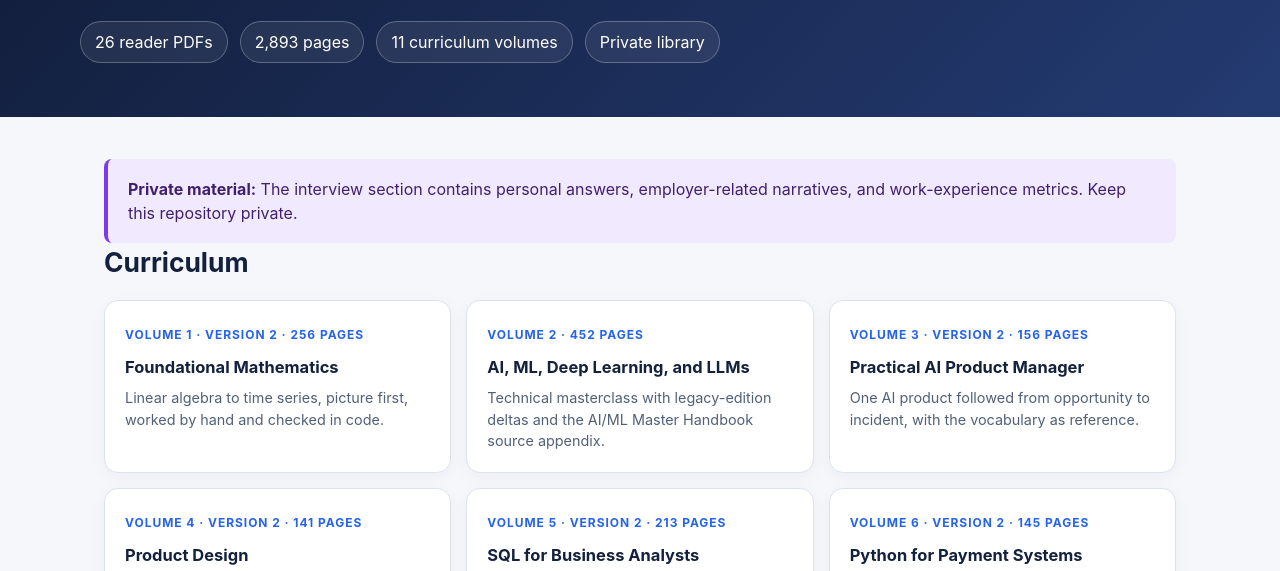
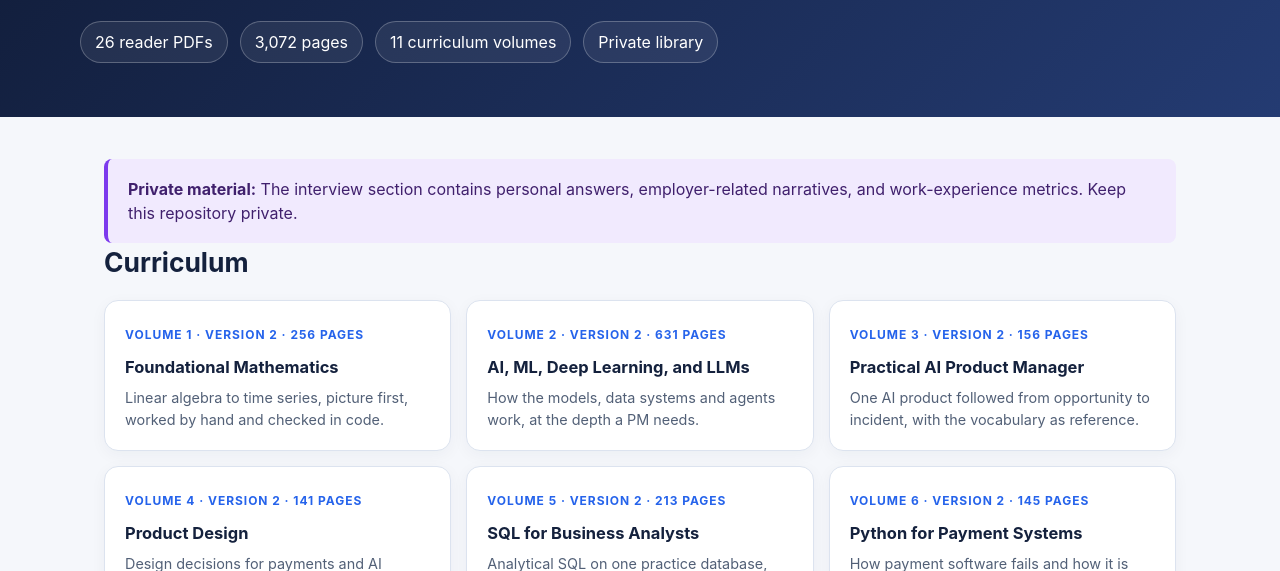
Before and after one commit to PrabPM/pm-ai-master-library, a plain HTML site: page index.html in a window 1280 px wide. Shown: the part 213-784 px from the top of the page. Drawn offline with Linux system fonts and the light colour scheme.

Commit message:
Catalog: all eleven curriculum volumes are Version 2
Co-Authored-By: Claude Opus 5.5 <noreply@anthropic.com>

```diff
--- a/catalog/library-manifest.csv
+++ b/catalog/library-manifest.csv
@@ -1,6 +1,6 @@
 id,title,category,edition,status,sensitivity,pages,pdf_path,source_path,last_reviewed
 C01,Foundational Mathematics Primer,Curriculum,Version 2 (October 2026),Canonical,General,256,01-curriculum/01-ai-ml-foundations/volume-1-foundational-mathematics-primer-v2.pdf,05-source-documents/curriculum/volume-1-foundational-mathematics-primer-v2.md,2026-10-09
-C02,"AI, ML, Deep Learning, and LLMs PM Masterclass",Curriculum,Expanded + Source Appendices,Canonical,General,452,01-curriculum/01-ai-ml-foundations/volume-2-ai-ml-dl-llms-pm-masterclass-expanded.pdf,05-source-documents/curriculum/ai-ml-source-material/ai-ml-master-handbook.docx,2026-07-14
+C02,"AI, ML, Deep Learning, and LLMs PM Masterclass",Curriculum,Version 2 (October 2026),Canonical,General,631,01-curriculum/01-ai-ml-foundations/volume-2-ai-ml-dl-llms-pm-masterclass-v2.pdf,05-source-documents/curriculum/volume-2-ai-ml-dl-llms-pm-masterclass-v2.md,2026-10-09
 C03,Practical AI Product Manager Field Guide,Curriculum,Version 2 (October 2026),Canonical,General,156,01-curriculum/02-ai-product-management/volume-3-practical-ai-product-manager-field-guide-v2.pdf,05-source-documents/curriculum/volume-3-practical-ai-product-manager-field-guide-v2.md,2026-10-09
 C04,Product Design Handbook,Curriculum,Version 2 (October 2026),Canonical,General,141,01-curriculum/03-product-design/volume-4-product-design-handbook-v2.pdf,05-source-documents/curriculum/volume-4-product-design-handbook-v2.md,2026-10-09
 C05,SQL Handbook for Business Analysts,Curriculum,Version 2 (October 2026),Canonical,General,213,01-curriculum/04-sql-and-data/volume-5-sql-handbook-for-business-analysts-v2.pdf,05-source-documents/curriculum/volume-5-sql-handbook-for-business-analysts-v2.md,2026-10-09
--- a/index.html
+++ b/index.html
@@ -32,13 +32,13 @@
 <header><div>
   <h1>PM + AI Master Library</h1>
   <p>The private canonical library for technical study, product-management mastery, interview preparation, and portfolio storytelling.</p>
-  <div class="stats"><span class="stat">26 reader PDFs</span><span class="stat">2,893 pages</span><span class="stat">11 curriculum volumes</span><span class="stat">Private library</span></div>
+  <div class="stats"><span class="stat">26 reader PDFs</span><span class="stat">3,072 pages</span><span class="stat">11 curriculum volumes</span><span class="stat">Private library</span></div>
 </div></header>
 <main>
   <div class="notice"><strong>Private material:</strong> The interview section contains personal answers, employer-related narratives, and work-experience metrics. Keep this repository private.</div>
   <section><h2>Curriculum</h2><div class="grid">
     <a class="card" href="01-curriculum/01-ai-ml-foundations/volume-1-foundational-mathematics-primer-v2.pdf"><span class="tag">Volume 1 · Version 2 · 256 pages</span><h3>Foundational Mathematics</h3><div class="meta">Linear algebra to time series, picture first, worked by hand and checked in code.</div></a>
-    <a class="card" href="01-curriculum/01-ai-ml-foundations/volume-2-ai-ml-dl-llms-pm-masterclass-expanded.pdf"><span class="tag">Volume 2 · 452 pages</span><h3>AI, ML, Deep Learning, and LLMs</h3><div class="meta">Technical masterclass with legacy-edition deltas and the AI/ML Master Handbook source appendix.</div></a>
+    <a class="card" href="01-curriculum/01-ai-ml-foundations/volume-2-ai-ml-dl-llms-pm-masterclass-v2.pdf"><span class="tag">Volume 2 · Version 2 · 631 pages</span><h3>AI, ML, Deep Learning, and LLMs</h3><div class="meta">How the models, data systems and agents work, at the depth a PM needs.</div></a>
     <a class="card" href="01-curriculum/02-ai-product-management/volume-3-practical-ai-product-manager-field-guide-v2.pdf"><span class="tag">Volume 3 · Version 2 · 156 pages</span><h3>Practical AI Product Manager</h3><div class="meta">One AI product followed from opportunity to incident, with the vocabulary as reference.</div></a>
     <a class="card" href="01-curriculum/03-product-design/volume-4-product-design-handbook-v2.pdf"><span class="tag">Volume 4 · Version 2 · 141 pages</span><h3>Product Design</h3><div class="meta">Design decisions for payments and AI products, shown on 13 wireframes, with labs and a worked interview answer.</div></a>
     <a class="card" href="01-curriculum/04-sql-and-data/volume-5-sql-handbook-for-business-analysts-v2.pdf"><span class="tag">Volume 5 · Version 2 · 213 pages</span><h3>SQL for Business Analysts</h3><div class="meta">Analytical SQL on one practice database, with the real result of every query printed.</div></a>
```
Also changed, not shown: README.md.
